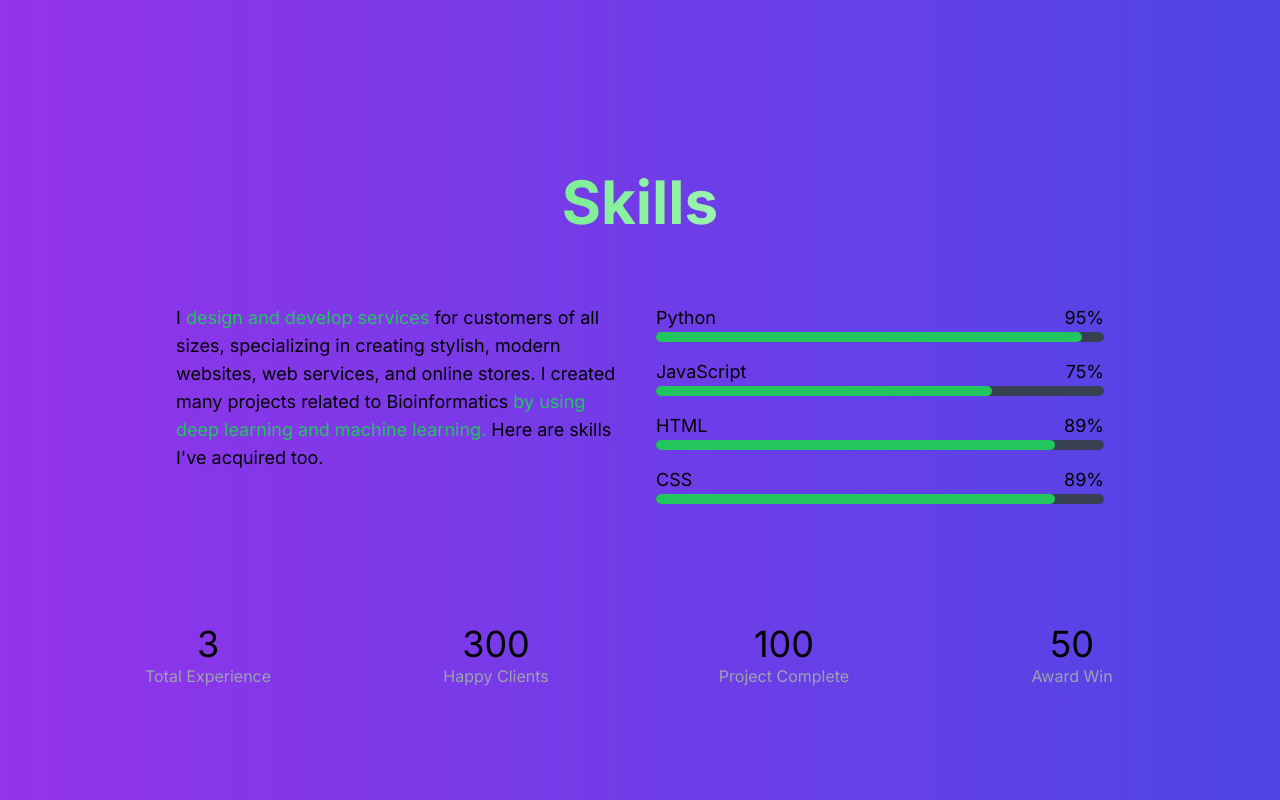
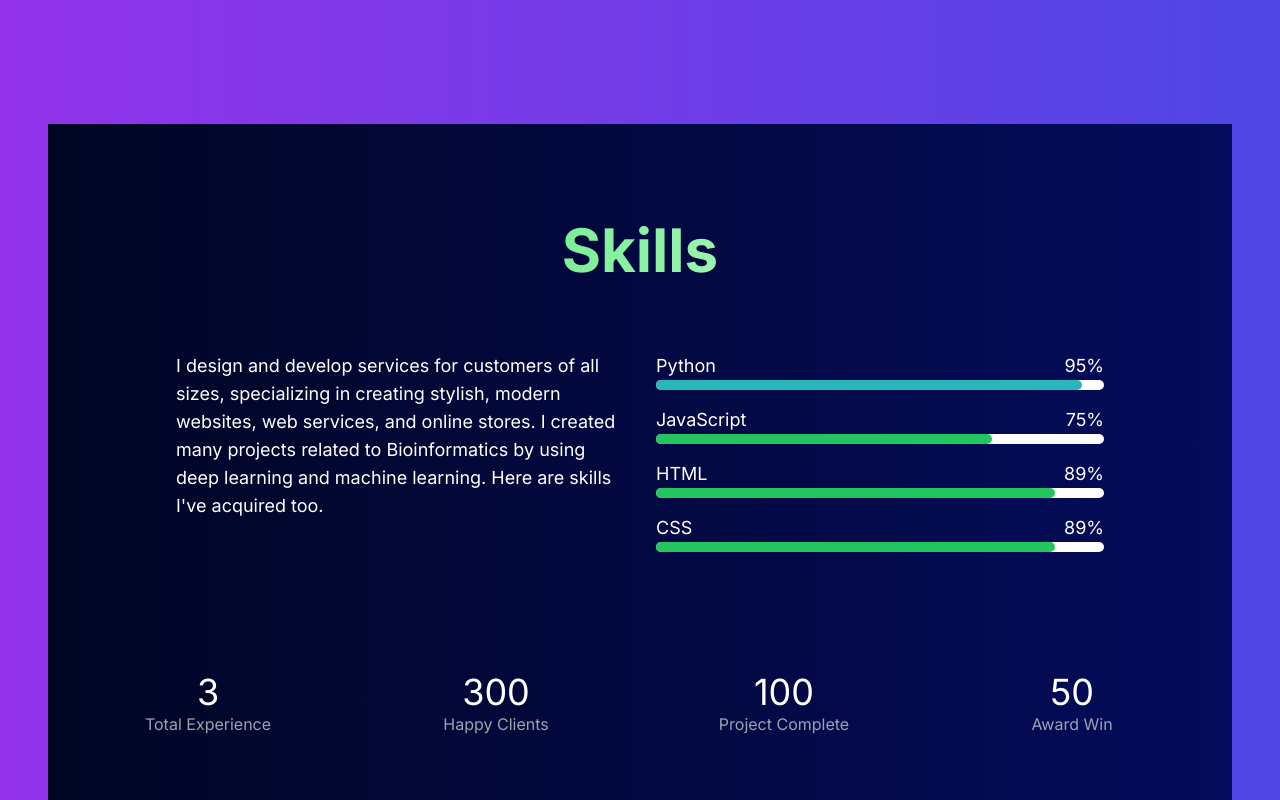
Before and after one commit to mubashir1837/next-portfolio, a Next.js app: page / in a window 1280 px wide. Shown: the part 1080-1880 px from the top of the page. Built offline with nearby package versions, Linux system fonts and the light colour scheme.

Commit message:
portfolio

```diff
--- a/app/components/Skills.jsx
+++ b/app/components/Skills.jsx
@@ -10,7 +10,7 @@ const Skills = () => {
         description="A list of my skills and technologies I'm proficient in."
         keywords="skills, technologies, proficiency Planner, Ahrefs, SEMrush,"
       />
-      <section className="min-h-screen px-4 py-12 ">
+      <section className="min-h-screen px-4 py-24 bg-gradient-to-r from-[#010524] to-[#040c5c]">
         <h1 className="text-4xl sm:text-5xl lg:text-6xl font-bold mb-6 text-transparent bg-clip-text text-center bg-gradient-to-r from-[#19e345] to-[#fff]">
           Skills
         </h1>
@@ -19,44 +19,44 @@ const Skills = () => {
             <div className="flex flex-wrap -mx-4">
               <div className="w-full lg:w-1/12"></div>
               <div className="w-full lg:w-5/12 px-4">
-                <p className="text-lg">
-                  I <span className="text-green-500">design and develop services</span> for customers of all sizes, specializing in creating stylish, modern websites, web services, and online stores. I created many projects related to Bioinformatics <span className="text-green-500">by using deep learning and machine learning.</span> Here are skills I&apos;ve acquired too.
+                <p className="text-lg text-white">
+                  I design and develop services for customers of all sizes, specializing in creating stylish, modern websites, web services, and online stores. I created many projects related to Bioinformatics by using deep learning and machine learning. Here are skills I&apos;ve acquired too.
                 </p>
               </div>
               <div className="w-full lg:w-5/12 px-4 mt-8 lg:mt-0">
                 <div className="mb-4">
                   <div className="flex justify-between items-center">
-                    <p className="text-lg">Python</p>
-                    <span className="text-lg">95%</span>
+                    <p className="text-lg text-white">Python</p>
+                    <span className="text-lg text-white">95%</span>
                   </div>
-                  <div className="w-full bg-gray-700 rounded-full h-2.5">
-                    <div className="bg-green-500 h-2.5 rounded-full" style={{ width: '95%' }}></div>
+                  <div className="w-full bg-white rounded-full h-2.5">
+                    <div className="bg-[#28b6bb] h-2.5 rounded-full" style={{ width: '95%' }}></div>
                   </div>
                 </div>
                 <div className="mb-4">
                   <div className="flex justify-between items-center">
-                    <p className="text-lg">JavaScript</p>
-                    <span className="text-lg">75%</span>
+                    <p className="text-lg text-white">JavaScript</p>
+                    <span className="text-lg text-white">75%</span>
                   </div>
-                  <div className="w-full bg-gray-700 rounded-full h-2.5">
+                  <div className="w-full bg-white rounded-full h-2.5">
                     <div className="bg-green-500 h-2.5 rounded-full" style={{ width: '75%' }}></div>
                   </div>
                 </div>
                 <div className="mb-4">
                   <div className="flex justify-between items-center">
-                    <p className="text-lg">HTML</p>
-                    <span className="text-lg">89%</span>
+                    <p className="text-lg text-white">HTML</p>
+                    <span className="text-lg text-white">89%</span>
                   </div>
-                  <div className="w-full bg-gray-700 rounded-full h-2.5">
+                  <div className="w-full bg-white rounded-full h-2.5">
                     <div className="bg-green-500 h-2.5 rounded-full" style={{ width: '89%' }}></div>
                   </div>
                 </div>
                 <div className="mb-4">
                   <div className="flex justify-between items-center">
-                    <p className="text-lg">CSS</p>
-                    <span className="text-lg">89%</span>
+                    <p className="text-lg text-white">CSS</p>
+                    <span className="text-lg text-white">89%</span>
                   </div>
-                  <div className="w-full bg-gray-700 rounded-full h-2.5">
+                  <div className="w-full bg-white rounded-full h-2.5">
                     <div className="bg-green-500 h-2.5 rounded-full" style={{ width: '89%' }}></div>
                   </div>
                 </div>
@@ -67,39 +67,39 @@ const Skills = () => {
         <div className="py-12">
           <div className="container mx-auto px-4">
             <div className="flex flex-wrap -mx-4 justify-center">
-              <div className="w-full md:w-1/2 lg:w-1/4 px-4 mb-8">
+              <div className="w-full sm:w-1/2 lg:w-1/4 px-4 mb-8">
                 <div className="text-center">
                   <span className="block mb-2">
                     <i className="fa fa-hand-peace-o text-green-500"></i>
                   </span>
-                  <h5 className="text-4xl">3</h5>
+                  <h5 className="text-4xl text-white">3</h5>
                   <p className="text-gray-400">Total Experience</p>
                 </div>
               </div>
-              <div className="w-full md:w-1/2 lg:w-1/4 px-4 mb-8">
+              <div className="w-full sm:w-1/2 lg:w-1/4 px-4 mb-8">
                 <div className="text-center">
                   <span className="block mb-2">
                     <i className="fa fa-smile-o text-green-500"></i>
                   </span>
-                  <h5 className="text-4xl">300</h5>
+                  <h5 className="text-4xl text-white">300</h5>
                   <p className="text-gray-400">Happy Clients</p>
                 </div>
               </div>
-              <div className="w-full md:w-1/2 lg:w-1/4 px-4 mb-8">
+              <div className="w-full sm:w-1/2 lg:w-1/4 px-4 mb-8">
                 <div className="text-center">
                   <span className="block mb-2">
                     <i className="fa fa-thumbs-up text-green-500"></i>
                   </span>
-                  <h5 className="text-4xl">100</h5>
+                  <h5 className="text-4xl text-white">100</h5>
                   <p className="text-gray-400">Project Complete</p>
                 </div>
               </div>
-              <div className="w-full md:w-1/2 lg:w-1/4 px-4 mb-8">
+              <div className="w-full sm:w-1/2 lg:w-1/4 px-4 mb-8">
                 <div className="text-center">
                   <span className="block mb-2">
                     <i className="fa fa-trophy text-green-500"></i>
                   </span>
-                  <h5 className="text-4xl">50</h5>
+                  <h5 className="text-4xl text-white">50</h5>
                   <p className="text-gray-400">Award Win</p>
                 </div>
               </div>
```
